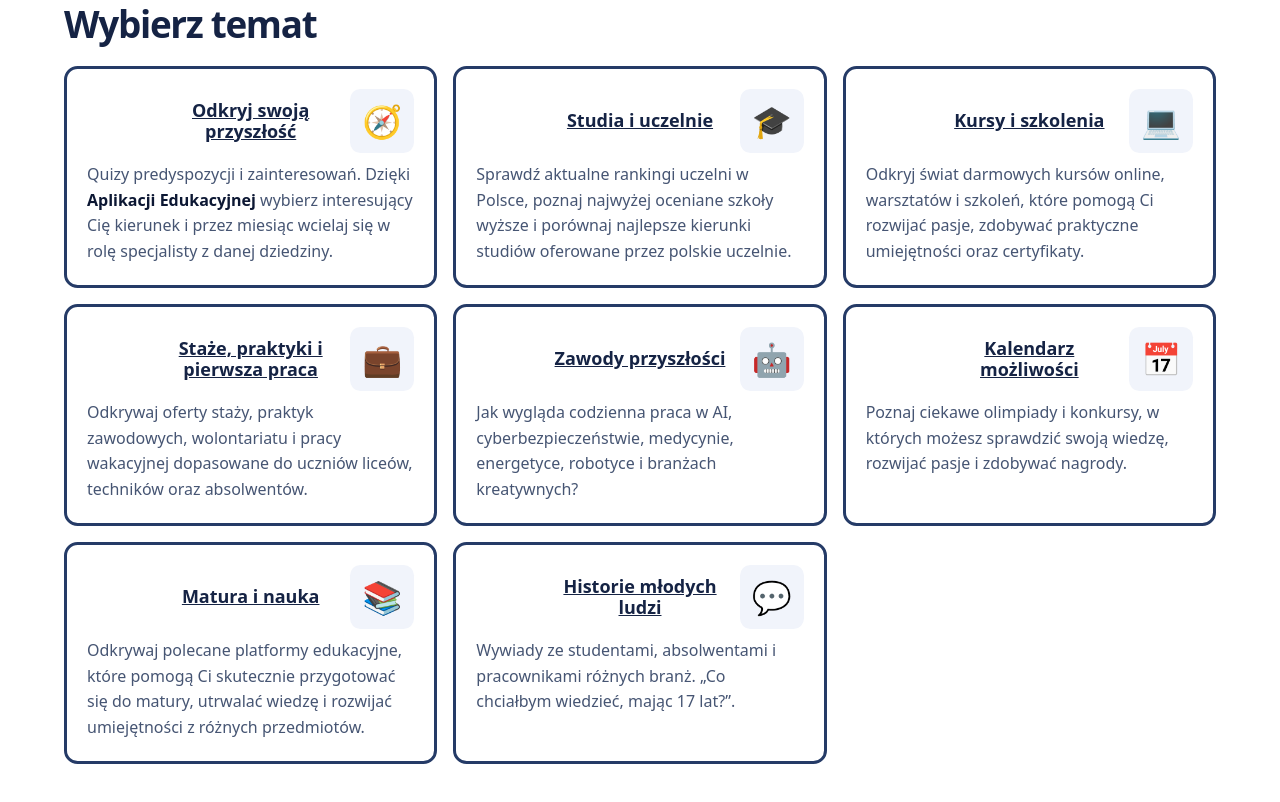
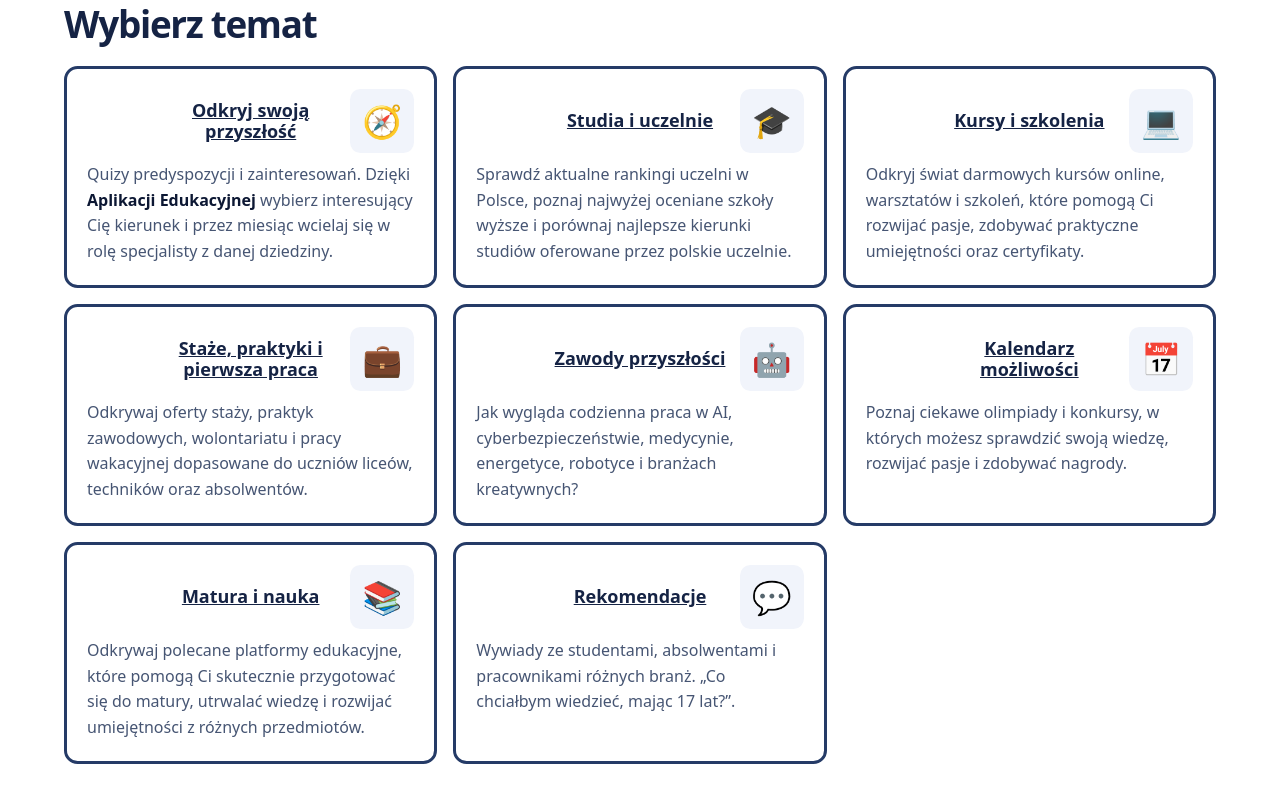
Before and after one commit to Balizar5/JazdaProbna, a plain HTML site: page index.html in a window 1280 px wide. Shown: the part 790-1592 px from the top of the page. Drawn offline with Linux system fonts and the light colour scheme.

Commit message:
Zmień nazwę kafelka na Rekomendacje

```diff
--- a/index.html
+++ b/index.html
@@ -69,7 +69,7 @@
         </li>
         <li class="topic topic-linked">
           <span class="icon" aria-hidden="true">💬</span>
-          <h3><a href="historie-mlodych-ludzi.html">Historie młodych ludzi</a></h3>
+          <h3><a href="historie-mlodych-ludzi.html">Rekomendacje</a></h3>
           <p>Wywiady ze studentami, absolwentami i pracownikami różnych branż. „Co chciałbym wiedzieć, mając 17 lat?”.</p>
         </li>
       </ol>
```
